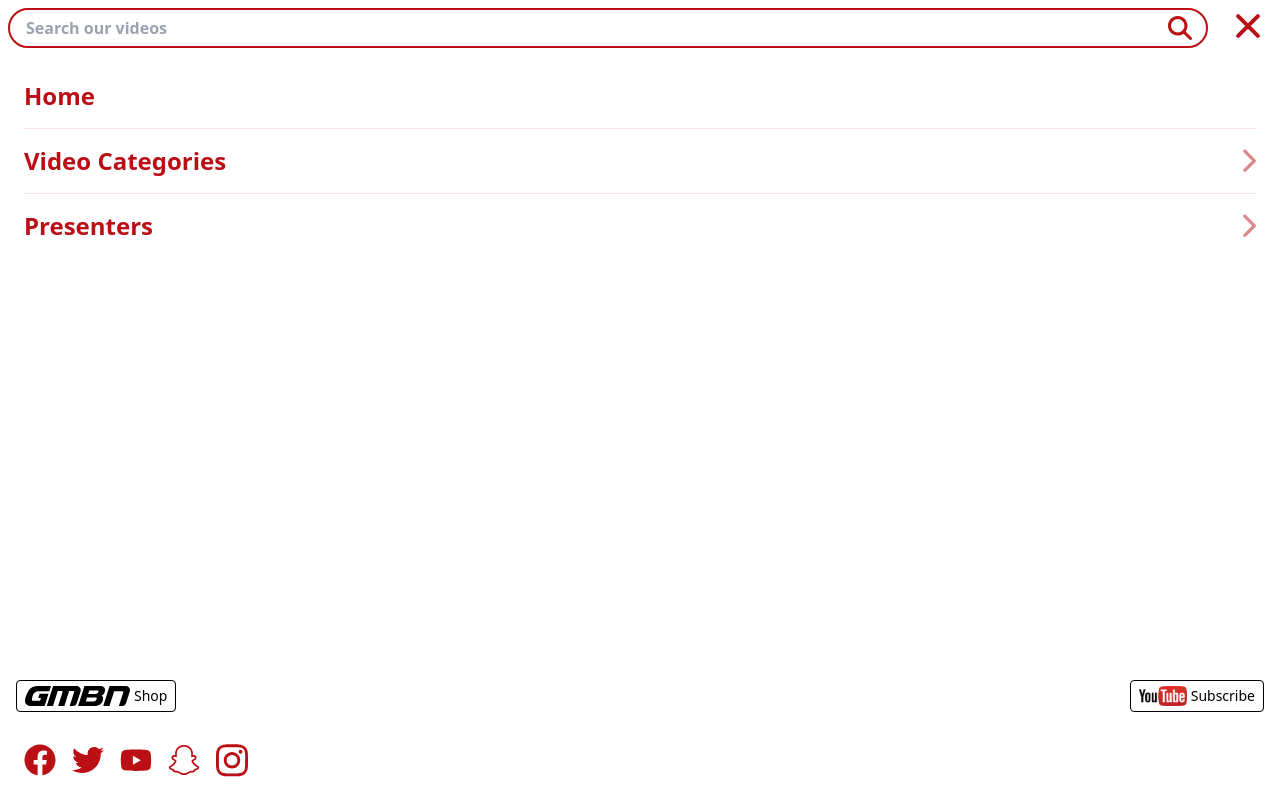
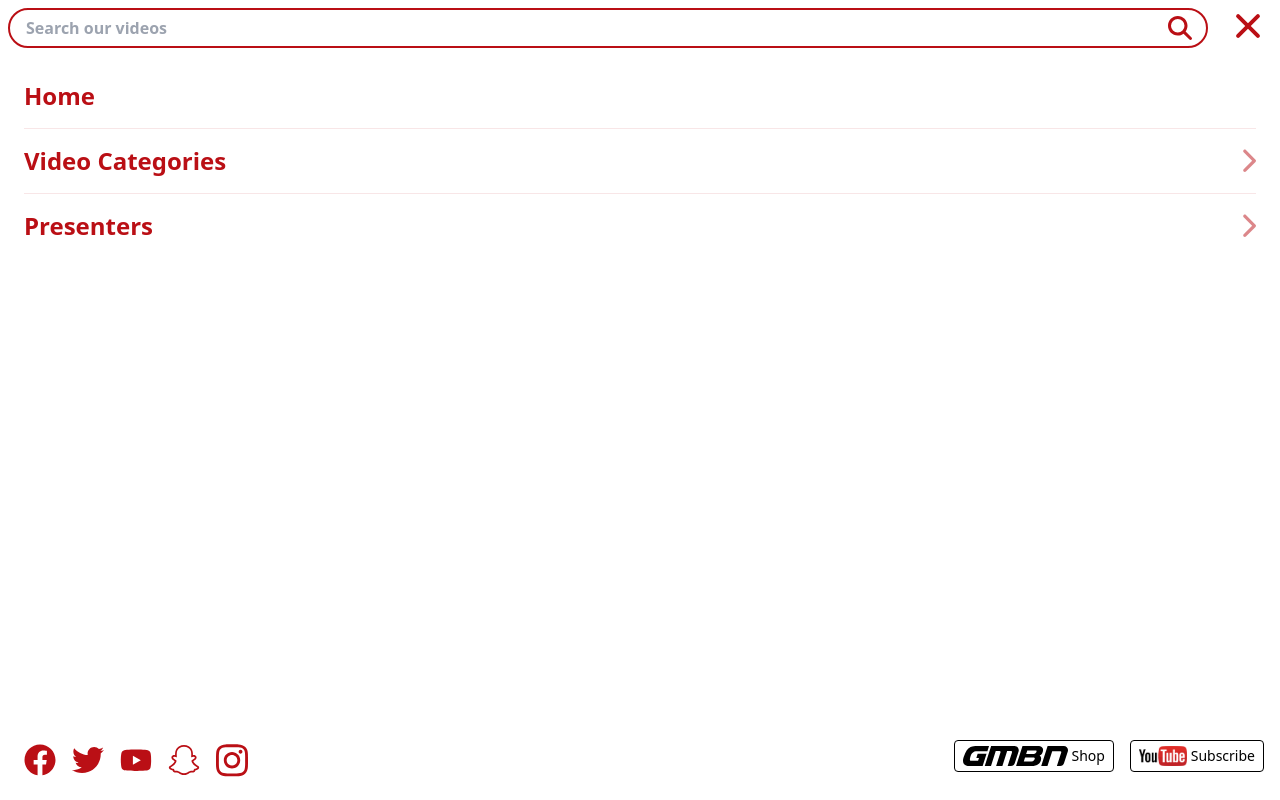
Before and after one commit to matt-ewan-laws/gmbn-mobile-nav, a React (Vite) app: page / in a window 1280 px wide. Both pictures are taken after a click on the button 1248 px from the left and 28 px from the top of the page. Built offline with nearby package versions, Linux system fonts and the light colour scheme.

Commit message:
final tweaks to menu

```diff
--- a/src/components/MobileMenu.jsx
+++ b/src/components/MobileMenu.jsx
@@ -98,8 +98,8 @@ const TopBar = ({ isMenuOpen }) => {
         ))}
       </ul>
 
-      <div className="mt-auto">
-        <div className="flex justify-between mb-2 p-2 text-black">
+      <div className="mt-auto md:flex justify-between items-center gap-8">
+        <div className="flex gap-4 mb-2 p-2 text-black order-1">
           <MobileMenuExternal
             title="Shop"
             href="/shop"
--- a/src/components/MobileMenuParent.jsx
+++ b/src/components/MobileMenuParent.jsx
@@ -23,7 +23,7 @@ const MobileMenuParent = ({ title, childrenLinks }) => {
       </button>
 
       <ul
-        className={`overflow-hidden font-normal transition-all pl-2 ${
+        className={`overflow-hidden text-black/80 font-normal transition-all pl-2 ${
           isChildrenOpen ? "max-h-96" : "max-h-0"
         }`}
       >
```
